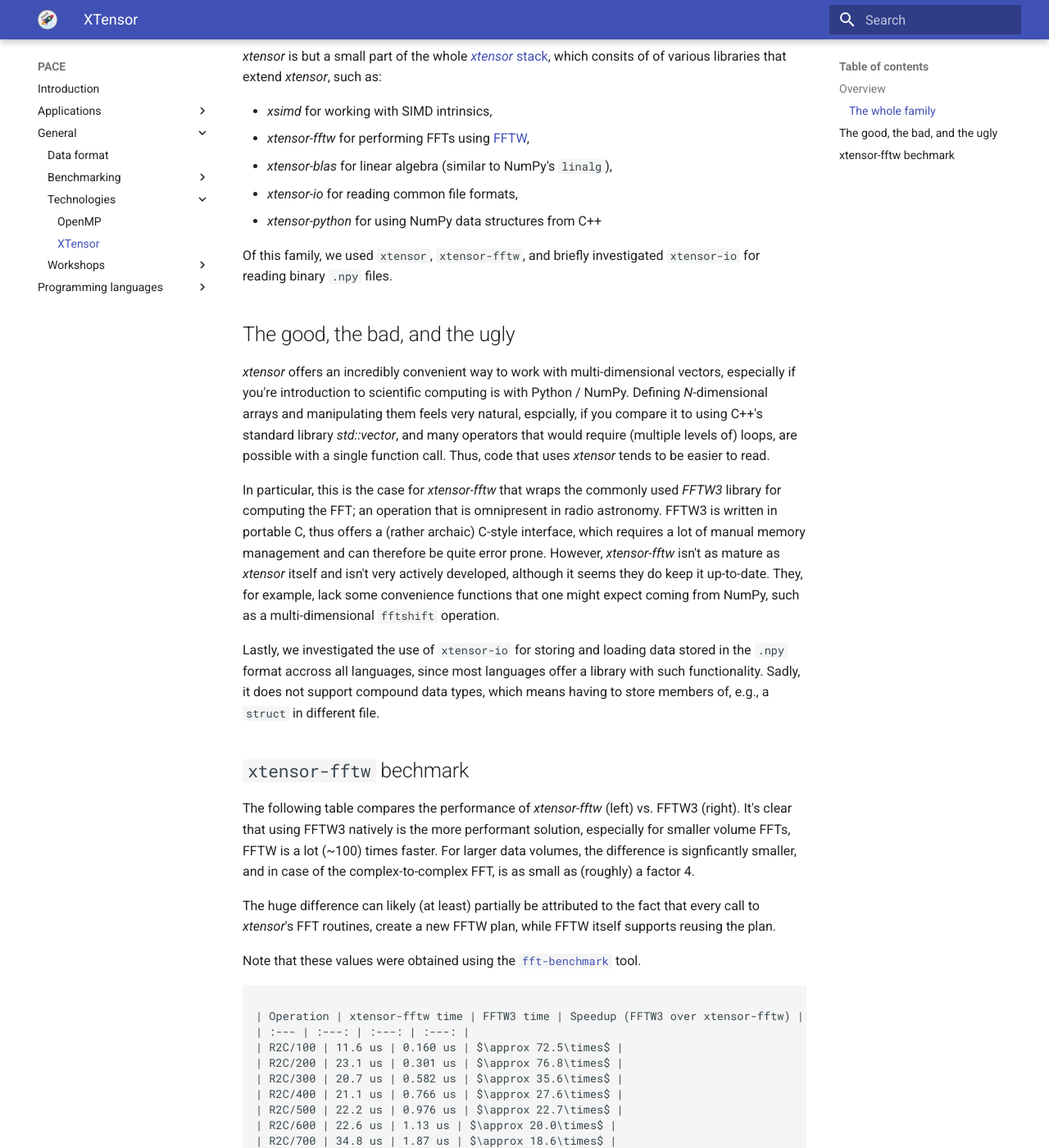
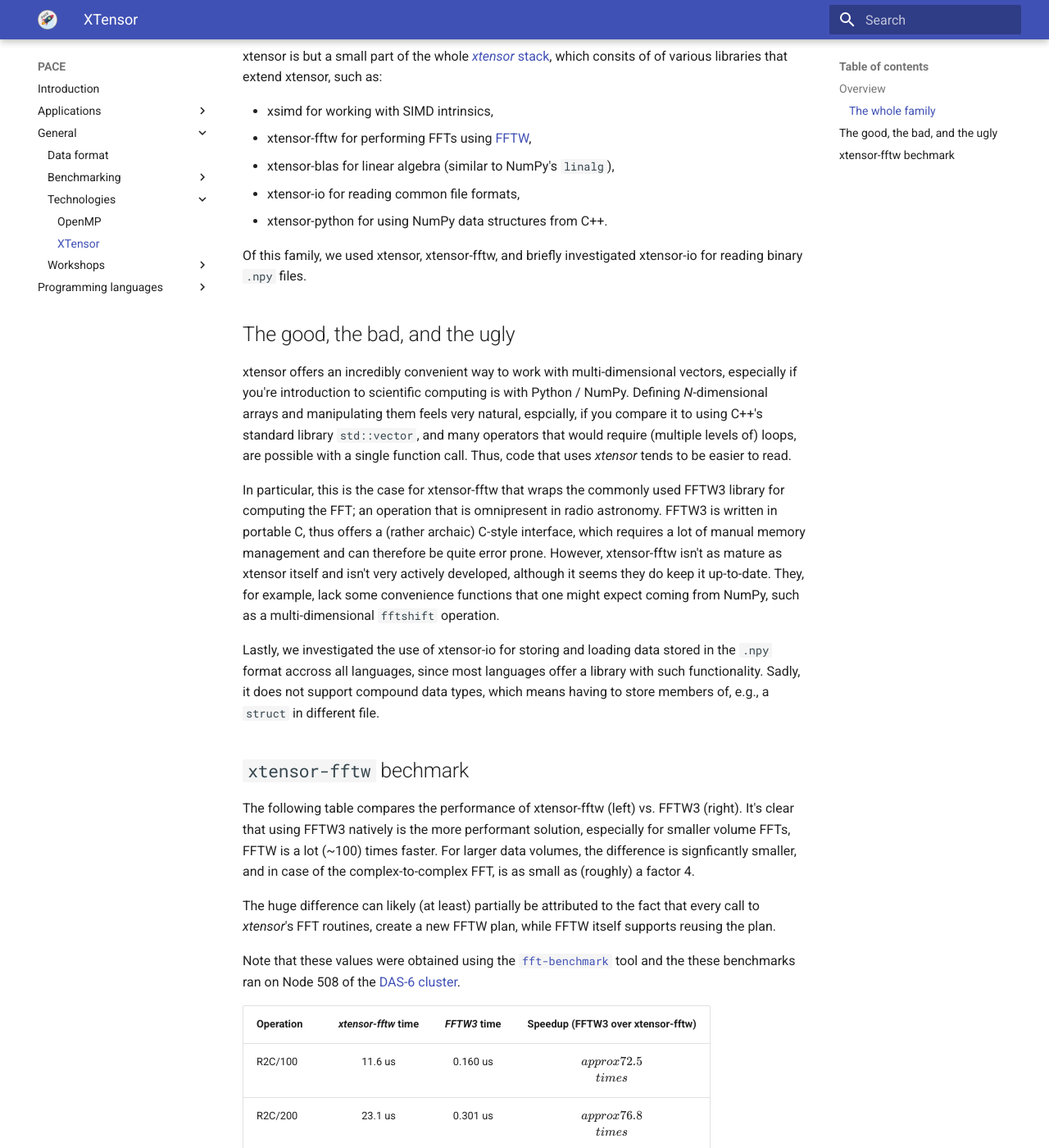
Before and after one commit to astron-rd/PACE, an MkDocs documentation site: the page built from docs/general/technologies/xtensor.md, in a window 1280 px wide and 1400 px high, scrolled down 541 px. Shown: the whole window at 82% size. Built offline with MkDocs 1.6.1 and Material for MkDocs 9.7.7, drawn with Linux system fonts in a browser that asks for light colours; nearby versions of some CDN libraries; some of the changed text lies outside the part shown.

Commit message:
reformat and add links

````diff
--- a/docs/general/technologies/xtensor.md
+++ b/docs/general/technologies/xtensor.md
@@ -2,7 +2,7 @@
 
 ## Overview
 
-[*xtensor*](https://xtensor.readthedocs.io/en/latest/) is a C++ library for working with multi-dimensional arrays, inspired by [NumPy](https://numpy.org/). This involves the basic *N*-dimensional structures, but also an entire expression engine that allows numerical computations on any object that implements the expression interface, such as the containers; these expressions are lazy.
+[xtensor](https://xtensor.readthedocs.io/en/latest/) is a C++ library for working with multi-dimensional arrays, inspired by [NumPy](https://numpy.org/). This involves the basic *N*-dimensional structures, but also an entire expression engine that allows numerical computations on any object that implements the expression interface, such as the containers; these expressions are lazy.
 
 The library also comes with *adapters* to convert, say, C-style arrays or standard library vectors, into their expression system.
 
@@ -10,64 +10,61 @@
 
 ### The whole family
 
-*xtensor* is but a small part of the whole [*xtensor* stack](https://github.com/xtensor-stack), which consits of of various libraries that extend *xtensor*, such as:
+xtensor is but a small part of the whole [*xtensor* stack](https://github.com/xtensor-stack), which consits of of various libraries that extend xtensor, such as:
 
-- *xsimd* for working with SIMD intrinsics,
-- *xtensor-fftw* for performing FFTs using [FFTW](https://fftw.org/),
-- *xtensor-blas* for linear algebra (similar to NumPy's `linalg`),
-- *xtensor-io* for reading common file formats,
-- *xtensor-python* for using NumPy data structures from C++
+- xsimd for working with SIMD intrinsics,
+- xtensor-fftw for performing FFTs using [FFTW](https://fftw.org/),
+- xtensor-blas for linear algebra (similar to NumPy's `linalg`),
+- xtensor-io for reading common file formats,
+- xtensor-python for using NumPy data structures from C++.
 
-Of this family, we used `xtensor`, `xtensor-fftw`, and briefly investigated `xtensor-io` for reading binary `.npy` files.
+Of this family, we used xtensor, xtensor-fftw, and briefly investigated xtensor-io for reading binary `.npy` files.
 
 ## The good, the bad, and the ugly
 
-*xtensor* offers an incredibly convenient way to work with multi-dimensional vectors, especially if you're introduction to scientific computing is with Python / NumPy. Defining *N*-dimensional arrays and manipulating them feels very natural, espcially, if you compare it to using C++'s standard library *std::vector*, and many operators that would require (multiple levels of) loops, are possible with a single function call. Thus, code that uses *xtensor* tends to be easier to read.
+xtensor offers an incredibly convenient way to work with multi-dimensional vectors, especially if you're introduction to scientific computing is with Python / NumPy. Defining *N*-dimensional arrays and manipulating them feels very natural, espcially, if you compare it to using C++'s standard library `std::vector`, and many operators that would require (multiple levels of) loops, are possible with a single function call. Thus, code that uses *xtensor* tends to be easier to read.
 
-In particular, this is the case for *xtensor-fftw* that wraps the commonly used *FFTW3* library for computing the FFT; an operation that is omnipresent in radio astronomy. FFTW3 is written in portable C, thus offers a (rather archaic) C-style interface, which requires a lot of manual memory management and can therefore be quite error prone. However, *xtensor-fftw* isn't as mature as *xtensor* itself and isn't very actively developed, although it seems they do keep it up-to-date. They, for example, lack some convenience functions that one might expect coming from NumPy, such as a multi-dimensional `fftshift` operation.
+In particular, this is the case for xtensor-fftw that wraps the commonly used FFTW3 library for computing the FFT; an operation that is omnipresent in radio astronomy. FFTW3 is written in portable C, thus offers a (rather archaic) C-style interface, which requires a lot of manual memory management and can therefore be quite error prone. However, xtensor-fftw isn't as mature as xtensor itself and isn't very actively developed, although it seems they do keep it up-to-date. They, for example, lack some convenience functions that one might expect coming from NumPy, such as a multi-dimensional `fftshift` operation.
 
-Lastly, we investigated the use of `xtensor-io` for storing and loading data stored in the `.npy` format accross all languages, since most languages offer a library with such functionality. Sadly, it does not support compound data types, which means having to store members of, e.g., a `struct` in different file.
+Lastly, we investigated the use of xtensor-io for storing and loading data stored in the `.npy` format accross all languages, since most languages offer a library with such functionality. Sadly, it does not support compound data types, which means having to store members of, e.g., a `struct` in different file.
 
 ## `xtensor-fftw` bechmark
 
-The following table compares the performance of *xtensor-fftw* (left) vs. FFTW3 (right). It's clear that using FFTW3 natively is the more performant solution, especially for smaller volume FFTs, FFTW is a lot (~100) times faster. For larger data volumes, the difference is signficantly smaller, and in case of the complex-to-complex FFT, is as small as (roughly) a factor 4.
+The following table compares the performance of xtensor-fftw (left) vs. FFTW3 (right). It's clear that using FFTW3 natively is the more performant solution, especially for smaller volume FFTs, FFTW is a lot (~100) times faster. For larger data volumes, the difference is signficantly smaller, and in case of the complex-to-complex FFT, is as small as (roughly) a factor 4.
 
 The huge difference can likely (at least) partially be attributed to the fact that every call to *xtensor*'s FFT routines, create a new FFTW plan, while FFTW itself supports reusing the plan.
 
-Note that these values were obtained using the [`fft-benchmark`](https://git.astron.nl/RD/fft-benchmark) tool.
+Note that these values were obtained using the [`fft-benchmark`](https://git.astron.nl/RD/fft-benchmark) tool and the these benchmarks ran on Node 508 of the [DAS-6 cluster](https://www.cs.vu.nl/das6/clusters.shtml).
 
-```
-
-| Operation | xtensor-fftw time | FFTW3 time | Speedup (FFTW3 over xtensor-fftw) |
+| Operation | *xtensor-fftw* time | *FFTW3* time | Speedup (FFTW3 over xtensor-fftw) |
 | :--- | :---: | :---: | :---: |
-| R2C/100 | 11.6 us | 0.160 us | $\approx 72.5\times$ |
-| R2C/200 | 23.1 us | 0.301 us | $\approx 76.8\times$ |
-| R2C/300 | 20.7 us | 0.582 us | $\approx 35.6\times$ |
-| R2C/400 | 21.1 us | 0.766 us | $\approx 27.6\times$ |
-| R2C/500 | 22.2 us | 0.976 us | $\approx 22.7\times$ |
-| R2C/600 | 22.6 us | 1.13 us | $\approx 20.0\times$ |
-| R2C/700 | 34.8 us | 1.87 us | $\approx 18.6\times$ |
-| R2C/800 | 25.1 us | 1.53 us | $\approx 16.4\times$ |
-| R2C/900 | 34.2 us | 2.64 us | $\approx 12.9\times$ |
-| R2C/1000 | 35.4 us | 1.96 us | $\approx 18.1\times$ |
-| C2R/100 | 12.5 us | 0.162 us | $\approx 77.2\times$ |
-| C2R/200 | 23.7 us | 0.302 us | $\approx 78.5\times$ |
-| C2R/300 | 22.2 us | 0.615 us | $\approx 36.1\times$ |
-| C2R/400 | 22.9 us | 0.814 us | $\approx 28.1\times$ |
-| C2R/500 | 23.8 us | 1.05 us | $\approx 22.7\times$ |
-| C2R/600 | 24.6 us | 1.23 us | $\approx 20.0\times$ |
-| C2R/700 | 35.6 us | 1.88 us | $\approx 18.9\times$ |
-| C2R/800 | 26.4 us | 1.63 us | $\approx 16.2\times$ |
-| C2R/900 | 28.4 us | 1.80 us | $\approx 15.8\times$ |
-| C2R/1000 | 38.0 us | 2.13 us | $\approx 17.8\times$ |
-| C2C/100 | 6.64 us | 0.210 us | $\approx 31.6\times$ |
-| C2C/200 | 7.58 us | 0.433 us | $\approx 17.5\times$ |
-| C2C/300 | 15.3 us | 1.14 us | $\approx 13.4\times$ |
-| C2C/400 | 9.03 us | 0.895 us | $\approx 10.1\times$ |
-| C2C/500 | 17.2 us | 1.85 us | $\approx 9.3\times$ |
-| C2C/600 | 17.2 us | 2.38 us | $\approx 7.2\times$ |
-| C2C/700 | 17.5 us | 2.82 us | $\approx 6.2\times$ |
-| C2C/800 | 11.1 us | 2.48 us | $\approx 4.5\times$ |
-| C2C/900 | 28.6 us | 5.33 us | $\approx 5.4\times$ |
-| C2C/1000 | 20.0 us | 4.35 us | $\approx 4.6\times$ |
-```
+| R2C/100 | 11.6 us | 0.160 us | $\\approx 72.5\\times$ |
+| R2C/200 | 23.1 us | 0.301 us | $\\approx 76.8\\times$ |
+| R2C/300 | 20.7 us | 0.582 us | $\\approx 35.6\\times$ |
+| R2C/400 | 21.1 us | 0.766 us | $\\approx 27.6\\times$ |
+| R2C/500 | 22.2 us | 0.976 us | $\\approx 22.7\\times$ |
+| R2C/600 | 22.6 us | 1.13 us | $\\approx 20.0\\times$ |
+| R2C/700 | 34.8 us | 1.87 us | $\\approx 18.6\\times$ |
+| R2C/800 | 25.1 us | 1.53 us | $\\approx 16.4\\times$ |
+| R2C/900 | 34.2 us | 2.64 us | $\\approx 12.9\\times$ |
+| R2C/1000 | 35.4 us | 1.96 us | $\\approx 18.1\\times$ |
+| C2R/100 | 12.5 us | 0.162 us | $\\approx 77.2\\times$ |
+| C2R/200 | 23.7 us | 0.302 us | $\\approx 78.5\\times$ |
+| C2R/300 | 22.2 us | 0.615 us | $\\approx 36.1\\times$ |
+| C2R/400 | 22.9 us | 0.814 us | $\\approx 28.1\\times$ |
+| C2R/500 | 23.8 us | 1.05 us | $\\approx 22.7\\times$ |
+| C2R/600 | 24.6 us | 1.23 us | $\\approx 20.0\\times$ |
+| C2R/700 | 35.6 us | 1.88 us | $\\approx 18.9\\times$ |
+| C2R/800 | 26.4 us | 1.63 us | $\\approx 16.2\\times$ |
+| C2R/900 | 28.4 us | 1.80 us | $\\approx 15.8\\times$ |
+| C2R/1000 | 38.0 us | 2.13 us | $\\approx 17.8\\times$ |
+| C2C/100 | 6.64 us | 0.210 us | $\\approx 31.6\\times$ |
+| C2C/200 | 7.58 us | 0.433 us | $\\approx 17.5\\times$ |
+| C2C/300 | 15.3 us | 1.14 us | $\\approx 13.4\\times$ |
+| C2C/400 | 9.03 us | 0.895 us | $\\approx 10.1\\times$ |
+| C2C/500 | 17.2 us | 1.85 us | $\\approx 9.3\\times$ |
+| C2C/600 | 17.2 us | 2.38 us | $\\approx 7.2\\times$ |
+| C2C/700 | 17.5 us | 2.82 us | $\\approx 6.2\\times$ |
+| C2C/800 | 11.1 us | 2.48 us | $\\approx 4.5\\times$ |
+| C2C/900 | 28.6 us | 5.33 us | $\\approx 5.4\\times$ |
+| C2C/1000 | 20.0 us | 4.35 us | $\\approx 4.6\\times$ |
````
Also changed, not shown: docs/general/technologies/openmp.md (+1 -1 lines).
